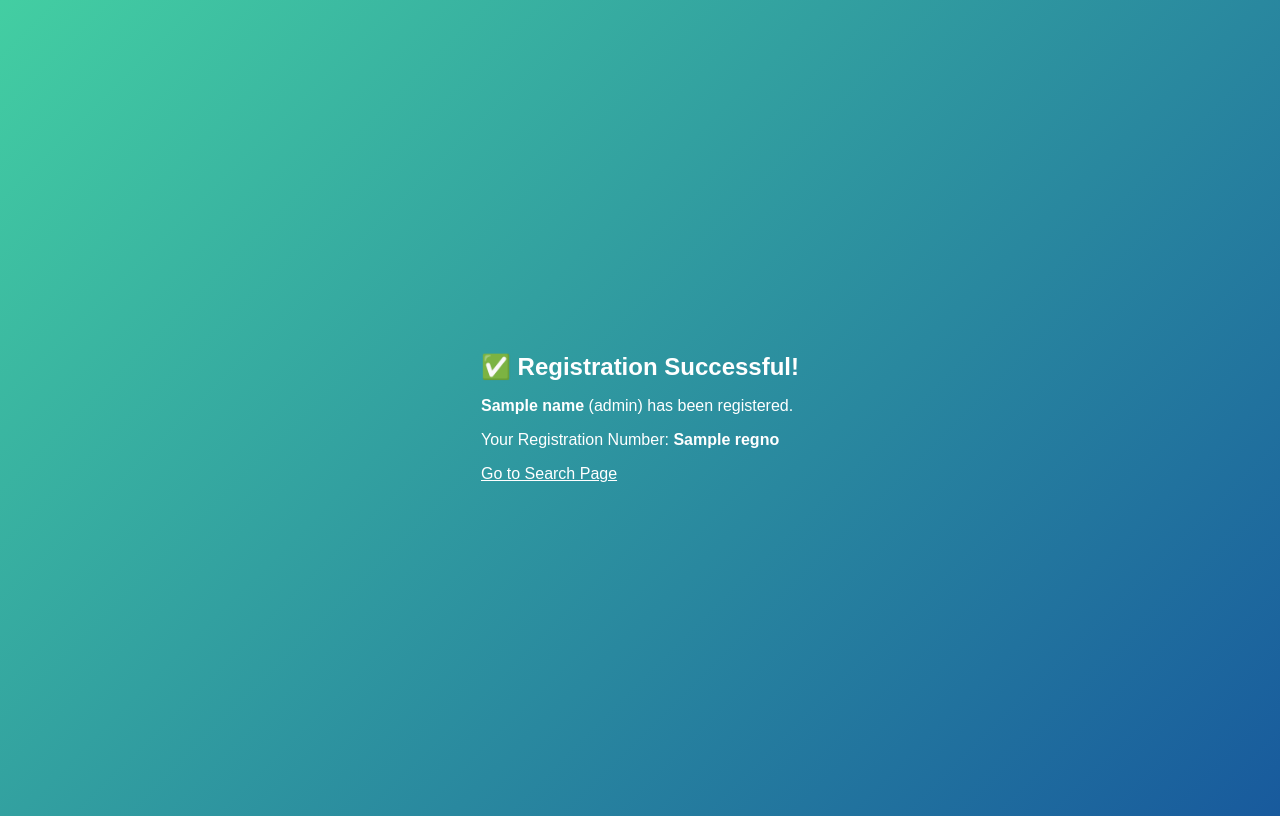
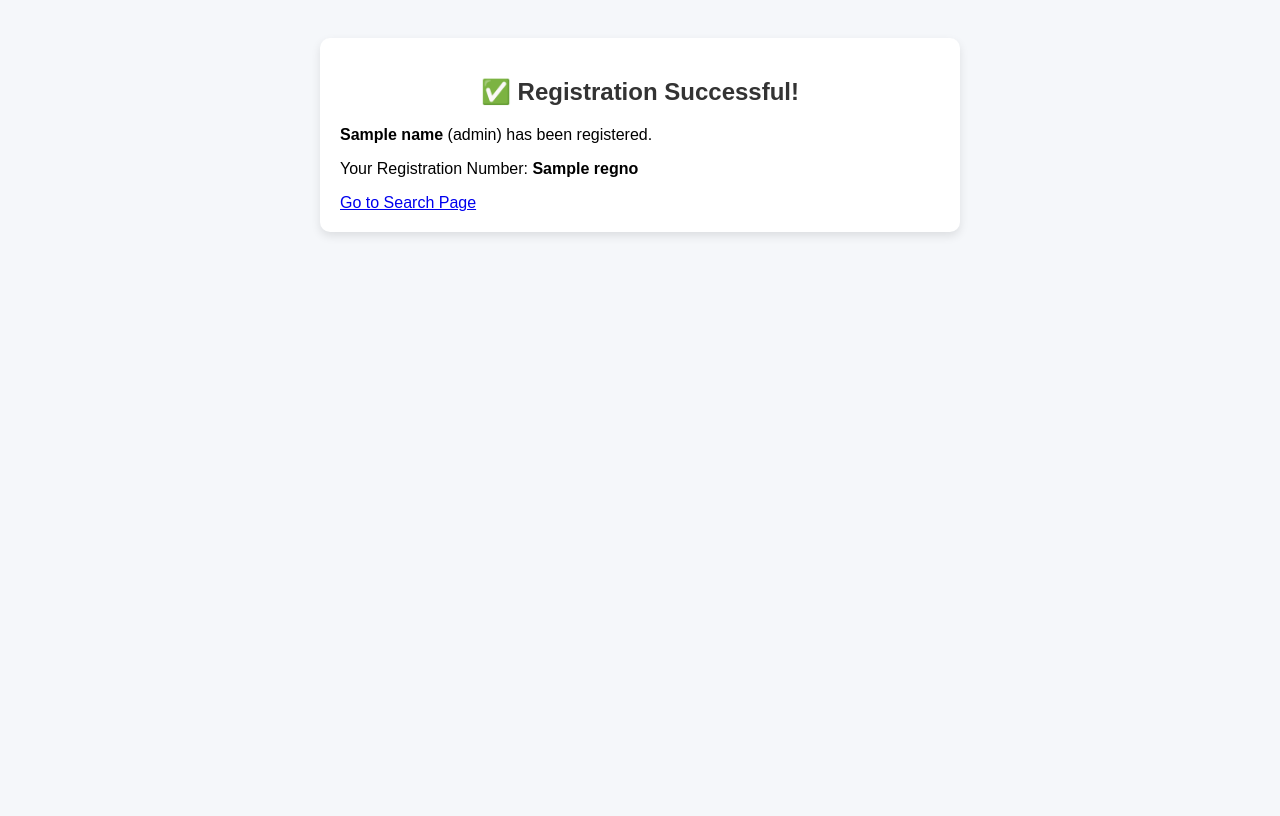
Before and after one commit to Sathyanarayanan2202/ui_project, a Flask app: template Student Portal/templates/success.html in a window 1280 px wide. After the commit the page ends 236 px from the top, so only its background shows below. Run offline with Flask 3, Linux system fonts and the light colour scheme; the template is opened without the code that fills it: most values are stand-ins (such as "Sample title", 1, 10 or a date in 2020).

Commit message:
Update success.css

```diff
--- a/Student Portal/static/css/success.css
+++ b/Student Portal/static/css/success.css
@@ -1,22 +1,74 @@
 body {
     font-family: "Poppins", sans-serif;
-    background: linear-gradient(135deg, #43cea2, #185a9d);
-    display: flex;
-    flex-direction: column;
-    justify-content: center;
-    align-items: center;
-    height: 100vh;
-    color: white;
+    background: #f5f7fa;
+    padding: 30px;
 }
-.box {
-    background: rgba(255,255,255,0.2);
-    padding: 30px;
+
+.container {
+    max-width: 600px;
+    margin: auto;
+    background: white;
+    padding: 20px;
     border-radius: 10px;
+    box-shadow: 0 4px 10px rgba(0,0,0,0.1);
+}
+
+h2 {
     text-align: center;
-    backdrop-filter: blur(5px);
+    color: #333;
 }
-h2 { margin-bottom: 10px; }
-a {
-    color: #fff;
-    text-decoration: underline;
+
+label {
+    display: block;
+    margin-top: 10px;
+    font-weight: bold;
 }
+
+select, input, textarea {
+    width: 100%;
+    margin-top: 5px;
+    padding: 8px;
+    border-radius: 6px;
+    border: 1px solid #ccc;
+}
+
+.user-list {
+    margin-top: 20px;
+}
+
+.user-item {
+    background: #f1f1f1;
+    padding: 10px;
+    border-radius: 6px;
+    margin: 5px 0;
+    cursor: pointer;
+    transition: background 0.3s;
+}
+
+.user-item:hover {
+    background: #dce9ff;
+}
+
+/* Hidden → visible animation */
+.hidden {
+    max-height: 0;
+    opacity: 0;
+    overflow: hidden;
+    transition: max-height 0.6s ease, opacity 0.6s ease;
+}
+
+.visible {
+    max-height: 800px;
+    opacity: 1;
+}
+
+.user-details {
+    margin-top: 25px;
+    border-top: 2px solid #eee;
+    padding-top: 15px;
+}
+
+input[readonly], textarea[readonly] {
+    background: #f9f9f9;
+    color: #444;
+}
```
